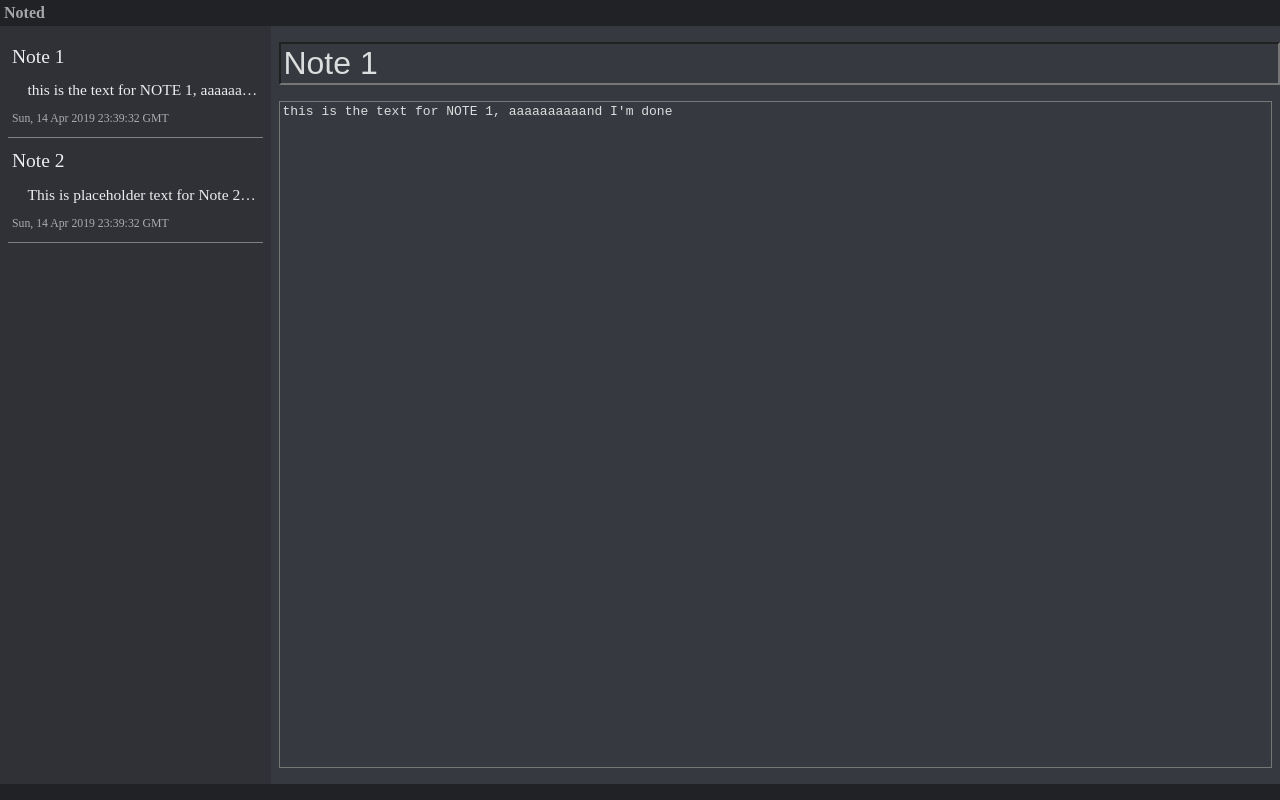
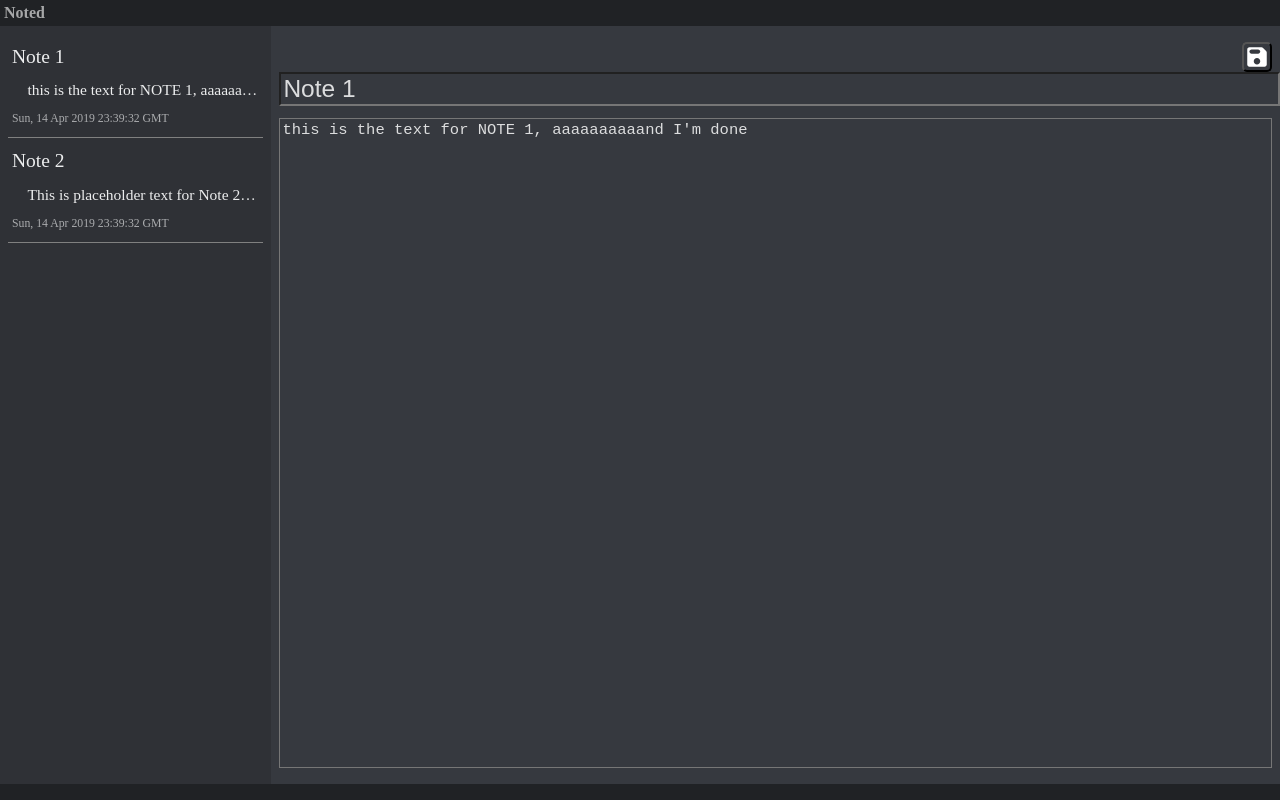
Before and after one commit to niems/Noted, a React (Create React App) app: page / in a window 1280 px wide. Both pictures are taken after a click on the item 135 px from the left and 86 px from the top of the page. Built offline with nearby package versions, Linux system fonts and the light colour scheme.

Commit message:
Implemented saving for the selectedNote: clicking the save icon will create a new note if one doesn't exist with the current id (determined internally), then updates the note in savedNotes. Need to style the selected note and implement delete and newNote

```diff
--- a/src/App.css
+++ b/src/App.css
@@ -6,6 +6,8 @@
   --content-bg-dark: #36393F;
   --content-fg-dark: #DCDDDE;
 
+  /** all font sizes */
+  --selected-note-header-size: calc(20px + (26 - 20) * ((100vw - 300px) / (1600 - 300)));
   --note-header-size: calc(18px + (20 - 18) * ((100vw - 300px) / (1600 - 300)));
   --note-text-size: calc(14px + (16 - 14) * ((100vw - 300px) / (1600 - 300)));
   --note-date-size: calc(11px + (12 - 11) * ((100vw - 300px) / (1600 - 300)));
@@ -115,7 +117,6 @@ footer {
 /** saved-note-title: title of note */
 .saved-note-title {
   font-weight: 500;
-  /*font-size: 1.1em;*/
   font-size: var(--note-header-size);
 }
 
@@ -161,11 +162,41 @@ footer {
   background-color: inherit;
 }
 
+/** edit-note-opts: holds the options for modifying the selected note
+ **  currently SAVE is the only option */
+.edit-note-opts {
+  width: 100%;
+  box-sizing: border-box;
+
+  display: flex;
+  flex-flow: row nowrap;
+  justify-content: flex-end;
+
+  background-color: none;
+}
+
+/** button used to save the current note in the note list */
+.edit-note-save-btn {
+  background: none;
+  padding: 0;
+
+  border-radius: 5px;
+}
+
+/** image used as the save icon */
+.edit-note-save-btn img {
+  display: block;
+
+  width: 26px;
+  height: auto;
+  filter: invert(1);
+}
+
 /** title of current note */
 #edit-note-title {
   width: 100%;
-  font-size: 2em;
   margin-bottom: 0.5em;
+  font-size: var(--selected-note-header-size);
 
   color: inherit;
   background-color: inherit;
@@ -178,7 +209,7 @@ footer {
 /** text of current note */
 #edit-note-text {
   flex: 1 1 auto;
-  font-size: 1em;
+  font-size: var(--note-text-size);
 
   color: inherit;
   background-color: inherit;
--- a/src/components/CurrentNote.js
+++ b/src/components/CurrentNote.js
@@ -9,9 +9,14 @@ function NoSelection(props) {
 
 
 //* User is either editing a previously saved note or creating a new note
-function EditNote({ note, handleNoteChange }) {
+function EditNote({ note, handleNoteChange, handleSaveNote }) {
   return (
     <div className='edit-note'>
+      <div className='edit-note-opts'>
+        <button className='edit-note-save-btn' type='button' onClick={handleSaveNote}>
+          <img src='./assets/save-white.svg' alt='save note button'/>
+        </button>
+      </div>
       <input id='edit-note-title' type='text' value={note.title}
               onChange={handleNoteChange} placeholder='Title' />
 
@@ -26,13 +31,13 @@ function EditNote({ note, handleNoteChange }) {
 /*
 * displays view for editing a note ONLY if user selected
 * a previously saved note or to create a new note */
-function CurrentNote({ note, handleNoteChange }) {
+function CurrentNote({ note, handleNoteChange, handleSaveNote }) {
   console.log('CurrentNote rendered');
 
   return (
     <article className='current-note'>
       { note ?
-        <EditNote note={note} handleNoteChange={handleNoteChange} /> :
+        <EditNote note={note} handleNoteChange={handleNoteChange} handleSaveNote={handleSaveNote} /> :
         <NoSelection />
       }
     </article>
--- a/src/components/NoteView.js
+++ b/src/components/NoteView.js
@@ -14,13 +14,19 @@ class NoteView extends Component {
 
 
     //*************************************** */
-    //*       EVENT HANDLERS - selectedNote
+    //*       EVENT HANDLERS
 
     //* handler for selecting a note in AllNotes
     this.handleNoteSelect = this.handleNoteSelect.bind(this);
 
     //* callback when user modifies the selectedNote in CurrentNote.
     this.handleSelectedNoteChange = this.handleSelectedNoteChange.bind(this);
+
+    //* callback when user clicks "new note" button
+    this.handleNewNote = this.handleNewNote.bind(this);
+
+    //* callback to save selectedNote to savedNotes
+    this.handleSaveNote = this.handleSaveNote.bind(this);
   }
 
 
@@ -45,6 +51,28 @@ class NoteView extends Component {
     this.setState({
       savedNotes: testData,
     });
+  }
+
+  //TODO: either code the newNote button OR implement save functionality when the
+  //TODO: selected note is modified
+  //* creates a new "temporary" note by only storing it as the selectedNote.
+  //* Once saved
+  handleNewNote(event) {
+
+  }
+
+
+  //* creates / updates selectedNote in savedNotes: the selectedNote data will overwrite
+  //* any data from the same note (same id) previously stored in savedNotes.
+  handleSaveNote(event) {
+    //* saves the changes from selectedNote into the savedNotes list
+    const savedNotes = this.state.savedNotes;
+    const updatedNote = { ...this.state.selectedNote }; //* pulls selectedNote used to update savedNotes list
+    updatedNote.lastSaved = (new Date()).toUTCString(); //* updates save timestamp
+
+    //* updates selected note & state
+    savedNotes.set(updatedNote.id, updatedNote);
+    this.setState({ savedNotes });
   }
 
 
@@ -83,7 +111,8 @@ class NoteView extends Component {
     return (
       <div className="note-view">
         <AllNotes savedNotes={this.state.savedNotes} handleNoteSelect={this.handleNoteSelect} />
-        <CurrentNote note={this.state.selectedNote} handleNoteChange={this.handleSelectedNoteChange} />
+        <CurrentNote note={this.state.selectedNote} handleNoteChange={this.handleSelectedNoteChange}
+                     handleSaveNote={this.handleSaveNote} />
       </div>
     );
   }
```
Also changed, not shown: public/assets/save-white.svg (added).
